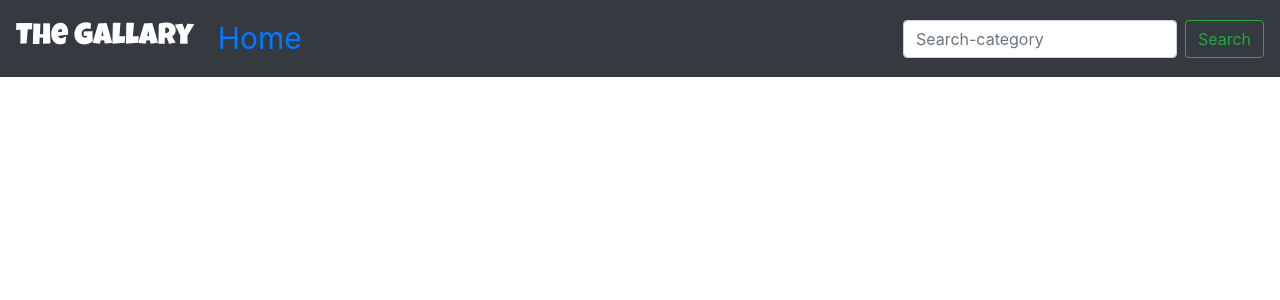
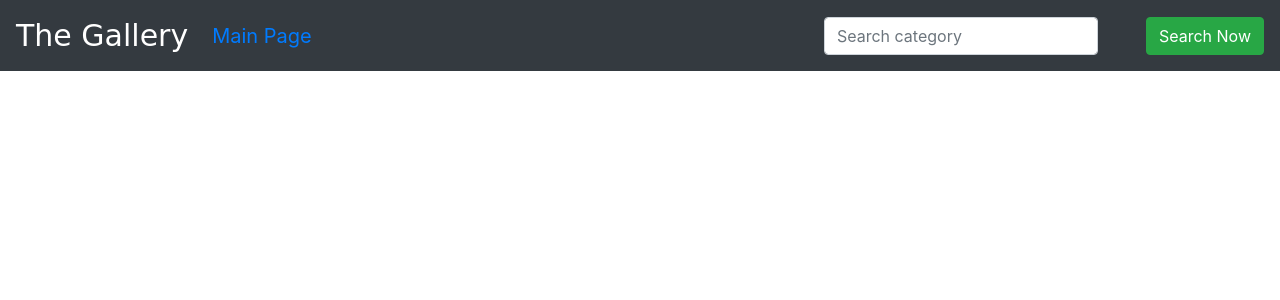
Before and after one commit to rickymwethera/personal-gallery, a Django app: template gallery/templates/base.html in a window 1280 px wide. Shown: the top 300 px of the page. Run offline with Django 3.2, Linux system fonts and the light colour scheme; the template is opened without the code that fills it, so the values that code supplies are empty; some libraries are stand-ins or nearby versions.

Commit message:
added templates inheritance

```diff
--- a/gallery/templates/base.html
+++ b/gallery/templates/base.html
@@ -7,18 +7,18 @@
   <meta charset="utf-8">
   <meta name="viewport" content="width=device-width, initial-scale=1, shrink-to-fit=no">
   <meta http-equiv="x-ua-compatible" content="ie=edge">
-  <title>Gallery</title>
+  <title>Gallery App</title>
 
   {% block styles %}
-  <!-- Font Awesome -->
+  <!-- Font -->
 
-  <link rel="stylesheet" href="https://use.fontawesome.com/releases/v5.8.2/css/all.css">
+
   <link rel="stylesheet" href="https://maxcdn.bootstrapcdn.com/bootstrap/4.0.0/css/bootstrap.min.css"
     integrity="sha384-Gn5384xqQ1aoWXA+058RXPxPg6fy4IWvTNh0E263XmFcJlSAwiGgFAW/dAiS6JXm" crossorigin="anonymous">
   <link href="https://fonts.googleapis.com/css2?family=Fugaz+One&family=Luckiest+Guy&display=swap" rel="stylesheet">
-  <link rel="stylesheet" href="{% static 'css/basemygallery.css' %}">
+
   <link rel="stylesheet" href="https://cdnjs.cloudflare.com/ajax/libs/animate.css/4.1.1/animate.min.css" />
-  <link rel="stylesheet" href="{% static 'css/css/index.css' %}">
+
 
   {% endblock %}
 
@@ -27,8 +27,8 @@
 <body>
 
   <nav class="navbar navbar-expand-lg bg-dark fixed-top">
-    <a class="navbar-brand" href="#" style="font-size: 30px;font-family: 'Luckiest Guy', cursive;color: white;">The
-      Gallary</a>
+    <a class="navbar-brand" href="#" style="font-size: 30px;font-family: 'Poppins', cursive;color: white;">The
+      Gallery</a>
 
 
     <button class="navbar-toggler" type="button" data-toggle="collapse" data-target="#navbarSupportedContent"
@@ -39,16 +39,16 @@
     <div class="collapse navbar-collapse" id="navbarSupportedContent">
       <ul class="navbar-nav mr-auto">
 
-        <li class="nav-item" style="font-size: 30px; color: white;">
-          <a href="#" class="nav-link text-black">Home</a>
+        <li class="nav-item" style="font-size: 20px; color: white;">
+          <a href="#" class="nav-link text-black">Main Page</a>
         </li>
 
       </ul>
 
       <form class="form-inline my-2 my-lg-0" role="search" action="/search">
-        <input class="form-control mr-sm-2" type="search" placeholder="Search-category" name="image"
+        <input class="form-control mr-sm-5" type="search" placeholder="Search category" name="image"
           aria-label="Search">
-        <button class="btn btn-outline-success my-2 my-sm-0" type="submit">Search</button>
+        <button class="btn btn-success my-2 my-sm-2" type="submit">Search Now</button>
       </form>
 
     </div>
@@ -71,7 +71,7 @@
   <script src="https://maxcdn.bootstrapcdn.com/bootstrap/4.0.0/js/bootstrap.min.js"
     integrity="sha384-JZR6Spejh4U02d8jOt6vLEHfe/JQGiRRSQQxSfFWpi1MquVdAyjUar5+76PVCmYl" crossorigin="anonymous">
     </script>
-  <link rel="stylesheet" href="{% static 'js/scripts.js' %}">
+  <link rel="stylesheet" href="{% static 'styles.css' %}">
 
 </body>
 
```
